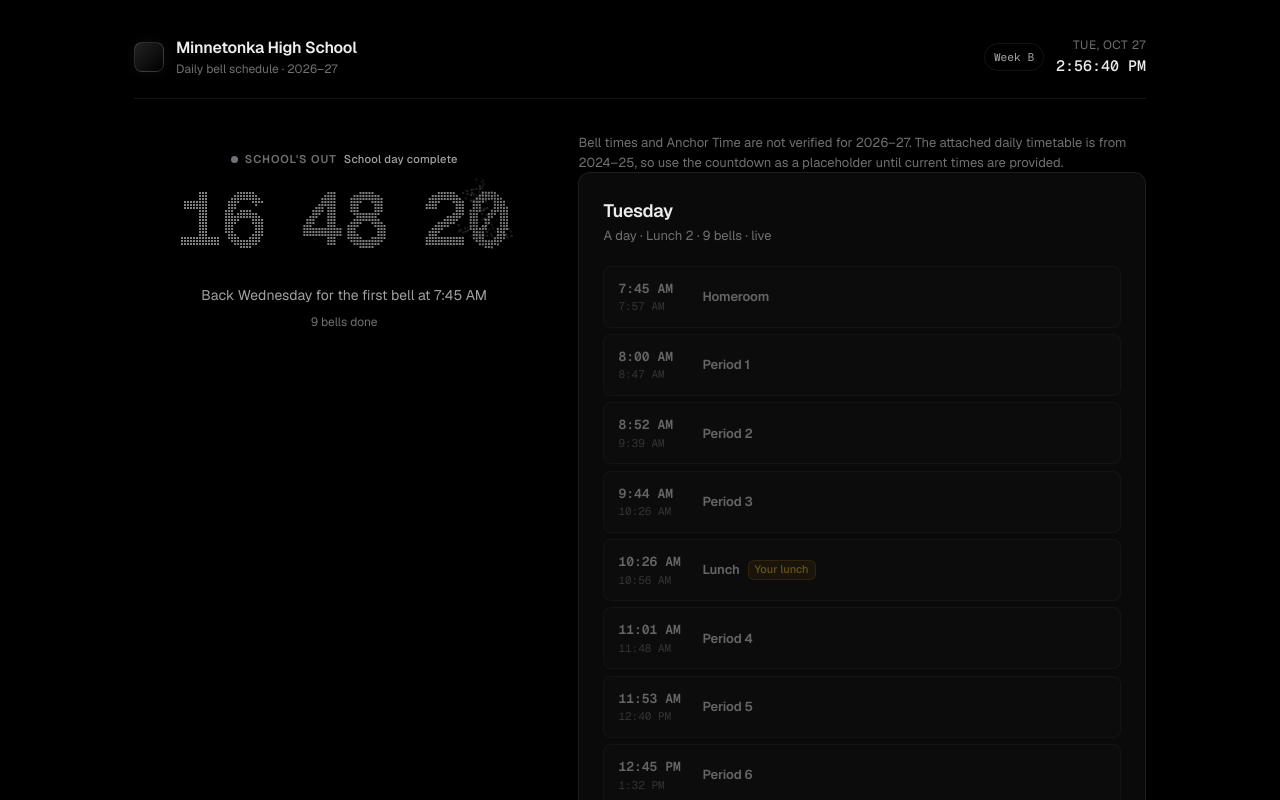
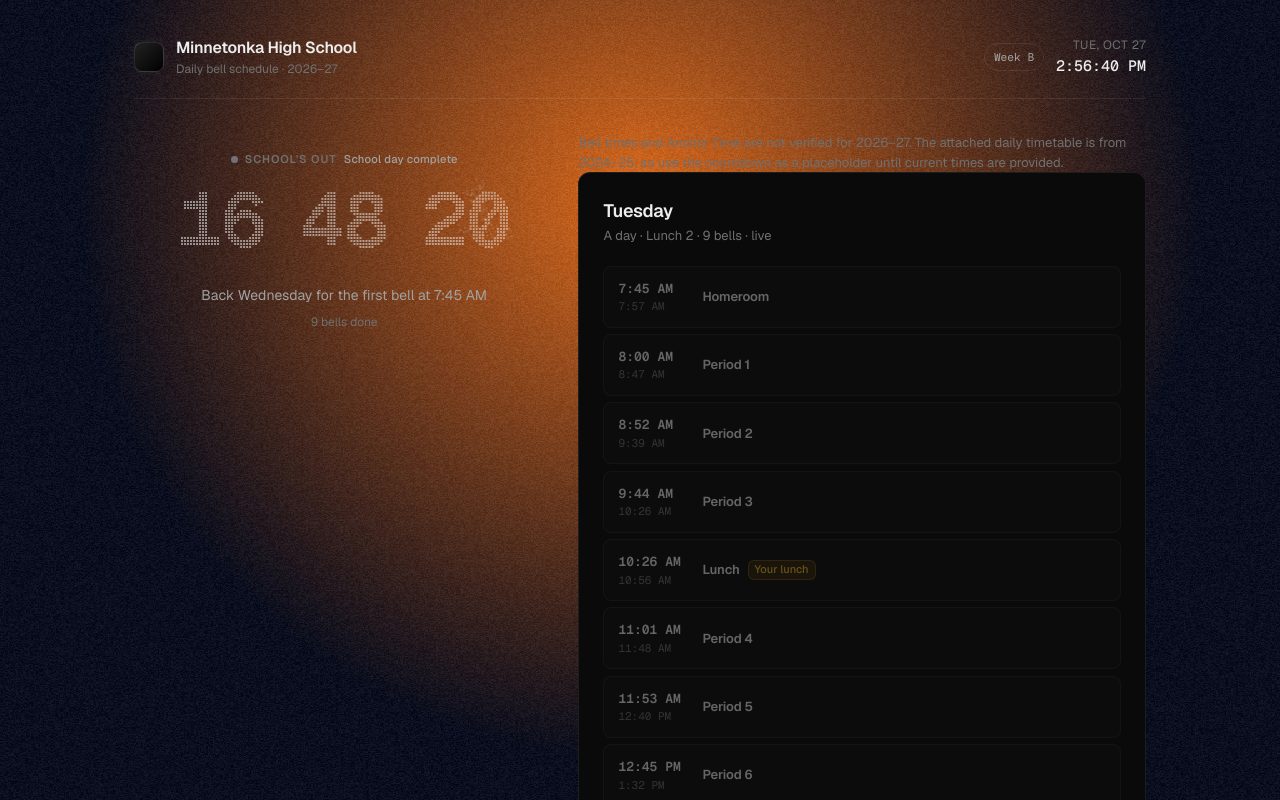
Before and after one commit to NOTAM-bobk/school-daily-schedule, a React (Vite) app: page / in a window 1280 px wide. Shown: the top 800 px of the page. Built offline with nearby package versions, Linux system fonts and the light colour scheme.

Commit message:
Fix background visibility: elevate backdrop stacking layer and match slate-950 theme

```diff
--- a/src/App.tsx
+++ b/src/App.tsx
@@ -118,8 +118,9 @@ export default function App() {
   }, [now, hero.timer])
 
   return (
-    <div className="page">
+    <>
       <BackgroundNoise />
+      <div className="page">
 
       <header className="topbar">
         <div className="brand">
@@ -219,6 +220,7 @@ export default function App() {
         </div>
       </footer>
     </div>
+    </>
   )
 }
 
--- a/src/components/ui/background-noise.tsx
+++ b/src/components/ui/background-noise.tsx
@@ -30,8 +30,8 @@ export const Noise: React.FC<NoiseProps> = ({
       if (!canvas) return;
       canvas.width = canvasSize;
       canvas.height = canvasSize;
-      canvas.style.width = "100vw";
-      canvas.style.height = "100vh";
+      canvas.style.width = "100%";
+      canvas.style.height = "100%";
     };
 
     const drawGrain = () => {
--- a/src/styles.css
+++ b/src/styles.css
@@ -3,7 +3,7 @@
   --font-mono: 'Geist Mono', ui-monospace, SFMono-Regular, Menlo, Monaco, Consolas, monospace;
 
   /* Theme tokens */
-  --bg-canvas: #000000;
+  --bg-canvas: #020617;
   --bg-card: #0a0a0a;
   --bg-card-subtle: #111111;
   --bg-muted: #171717;
@@ -63,6 +63,7 @@ button {
 /* App shell - wider canvas for 2-column layout */
 .page {
   position: relative;
+  z-index: 1;
   max-width: 1060px;
   margin: 0 auto;
   padding: 2.25rem 1.5rem 4rem;
@@ -711,7 +712,7 @@ button {
 .bg-noise-container {
   position: fixed;
   inset: 0;
-  z-index: -10;
+  z-index: 0;
   background-color: #020617; /* slate-950 */
   overflow: hidden;
   pointer-events: none;
@@ -728,5 +729,7 @@ button {
 .bg-noise-canvas {
   position: absolute;
   inset: 0;
+  width: 100%;
+  height: 100%;
   pointer-events: none;
 }
```
